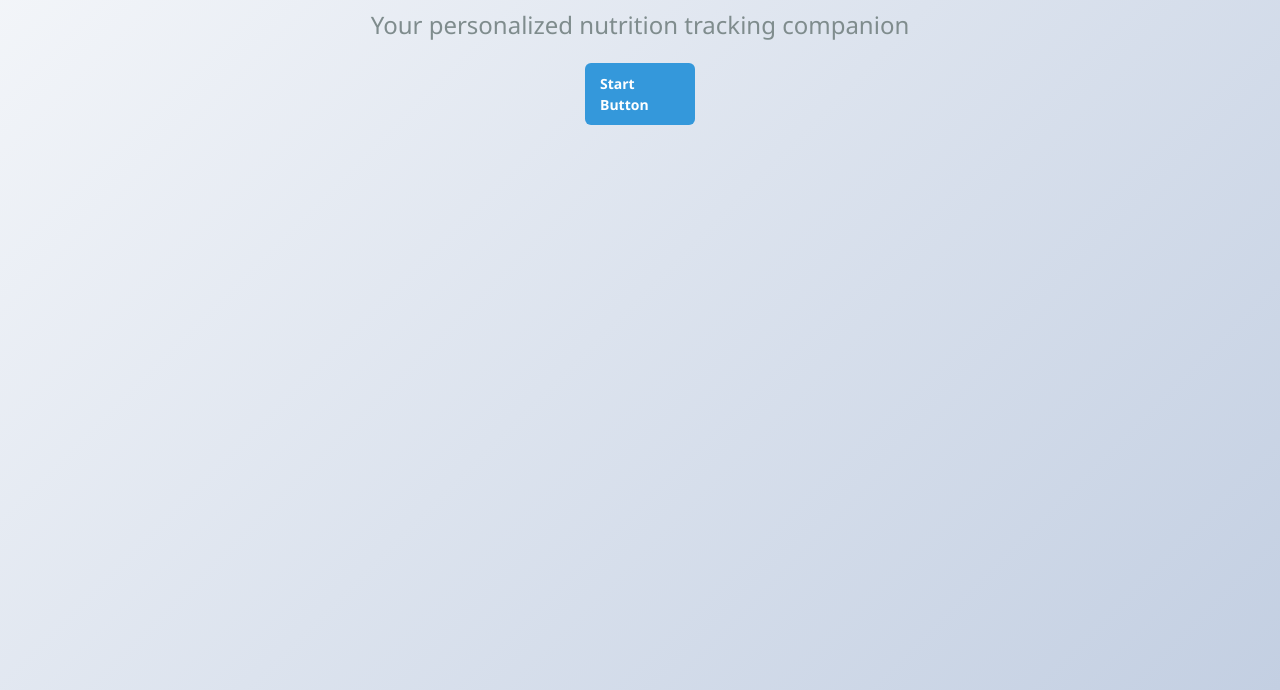
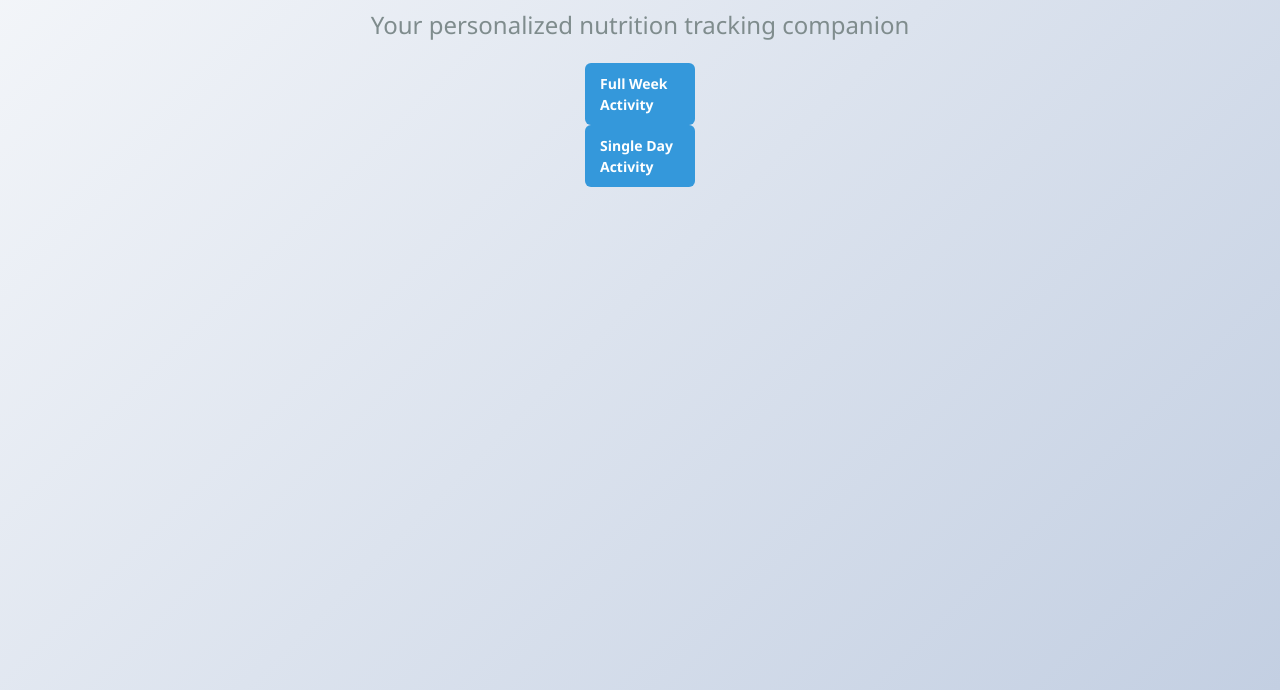
Before and after one commit to Vista-AST-LLC/nutrition-cart, a website: page public/index.html in a window 1280 px wide. Shown: the part 110-800 px from the top of the page. Drawn offline with Linux system fonts and the light colour scheme.

Commit message:
Added button to singe day in index.html

```diff
--- a/public/index.html
+++ b/public/index.html
@@ -15,7 +15,8 @@
 		<div class="welcome-logo" aria-hidden="true"></div>
 		<h1 class="welcome-title">Welcome to Culinary Cart</h1>
 		<p class="welcome-subtitle">Your personalized nutrition tracking companion</p>
-		<a class="basic-button" href="./html/Page2Activity.html">Start Button</a>
+		<a class="basic-button" href="./html/Page2Activity.html">Full Week Activity</a>
+		<a class="basic-button" href="./html/Page4SingleDay.html">Single Day Activity</a>
 	</div>
 </body>
 
```
